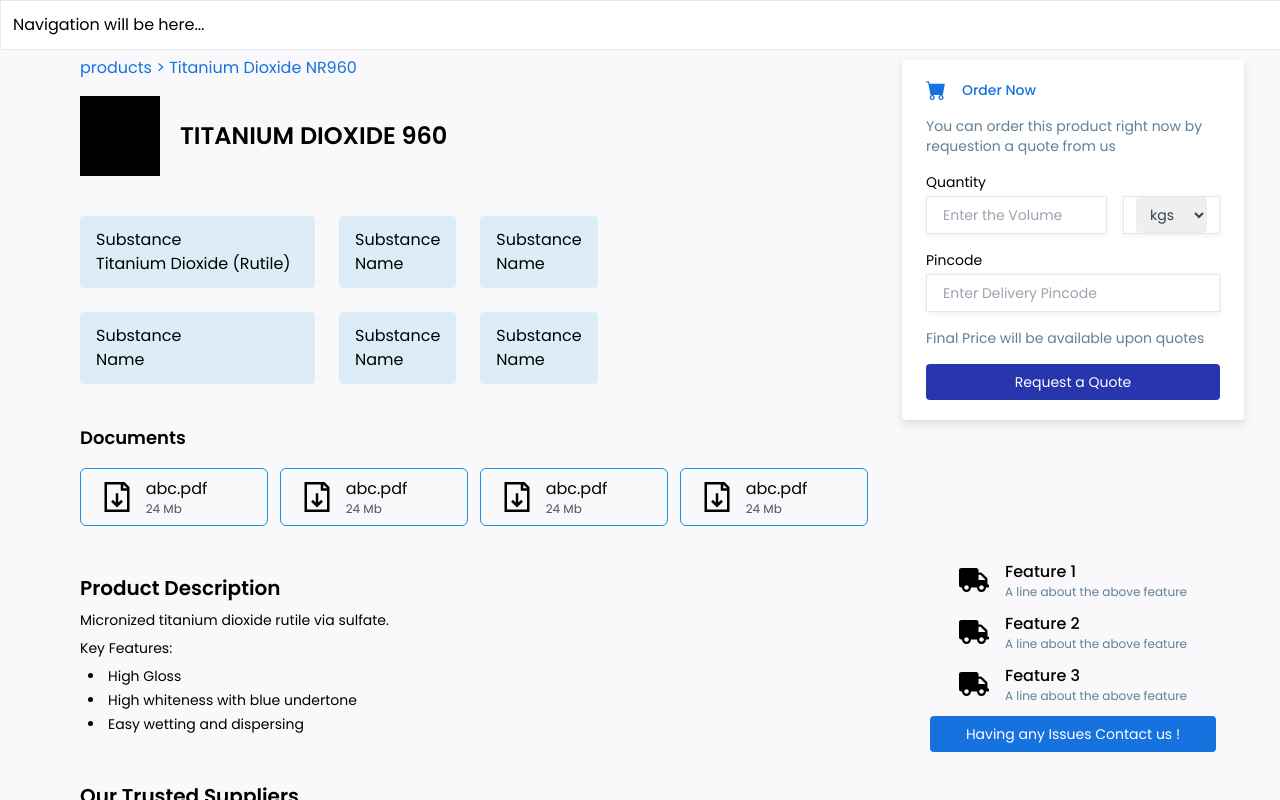
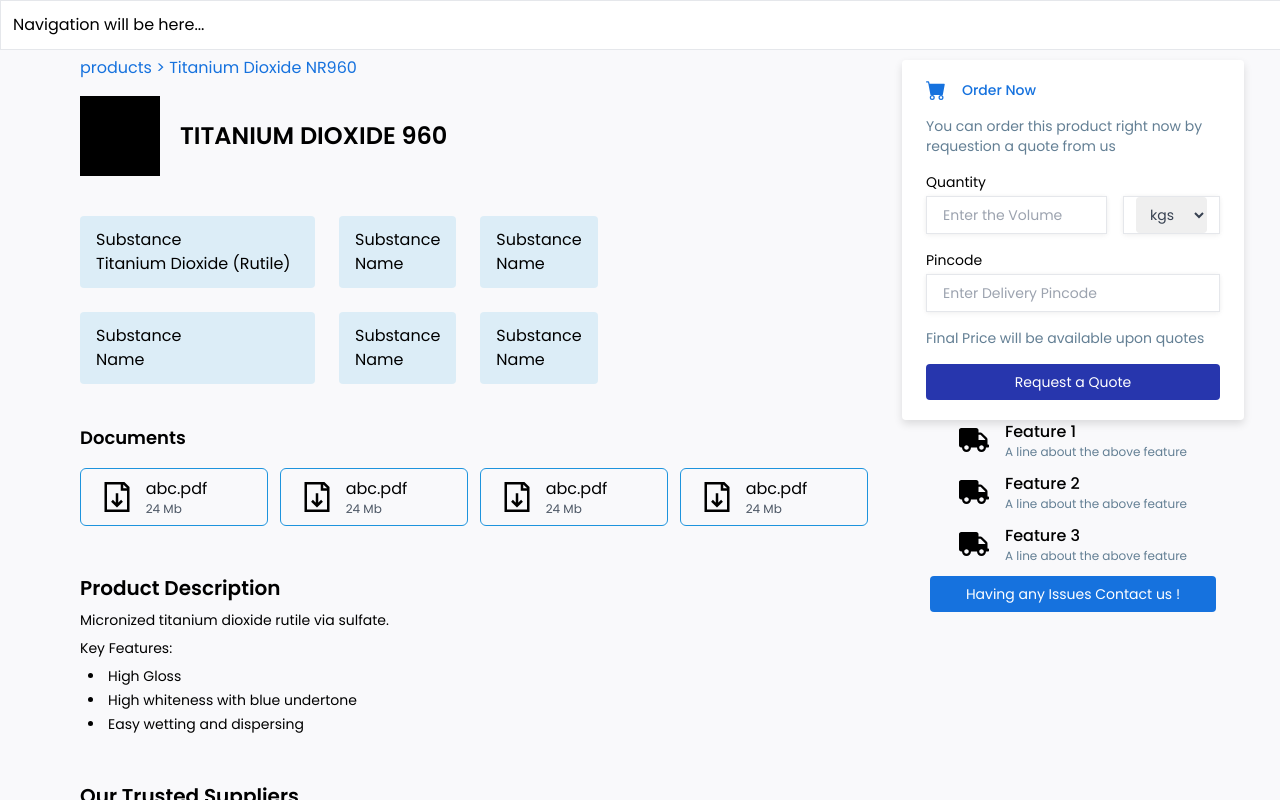
Before and after one commit to maheshpatil132/internship_frontend, a React (Create React App) app: page /prod in a window 1280 px wide. Shown: the top 800 px of the page. Built offline with nearby package versions, Linux system fonts and the light colour scheme.

Commit message:
added routing

```diff
--- a/src/components/Prodcut.js
+++ b/src/components/Prodcut.js
@@ -11,7 +11,7 @@ const Prodcut = () => {
        <div className=' product flex-1 h-screen overflow-y-scroll '>
          <ProdDecr/>
        </div>
-       <div className='h-screen fixed right-0 justify-between px-8 py-4 flex flex-col'>
+       <div className='h-screen fixed right-0 gap-13 px-8 py-4 flex flex-col'>
           <OrderForm/>
           <Featues/>
        </div>
```
